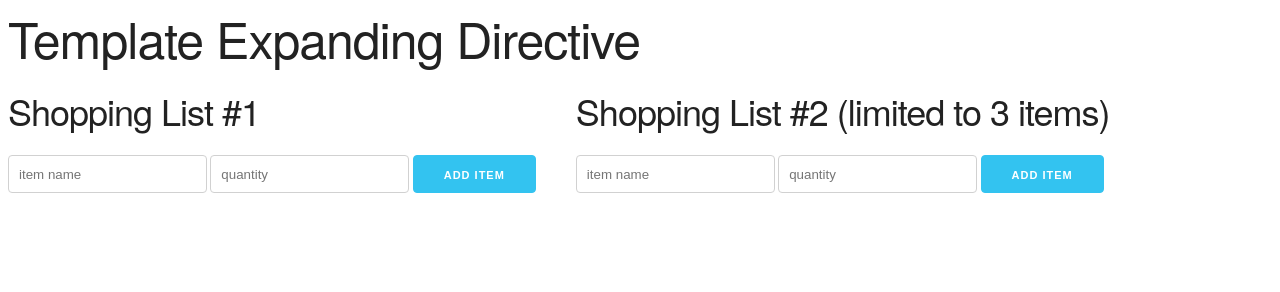
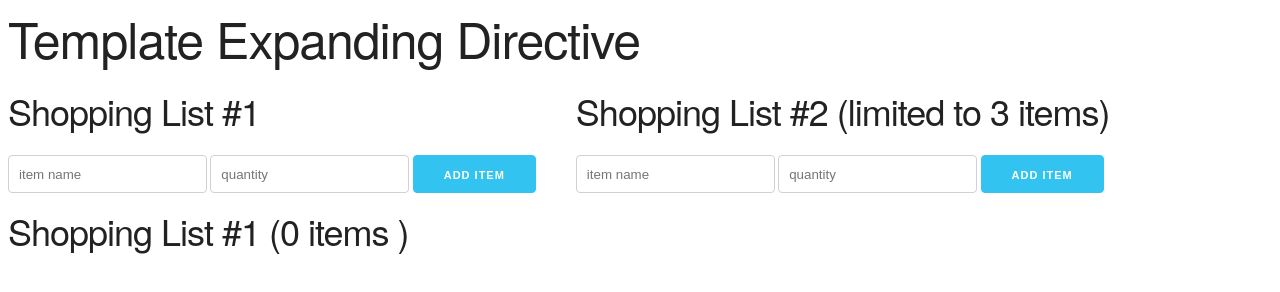
Before and after one commit to yahmed-mohammad/AngularJsProjects, a plain HTML site: page 10_ShoppingListWithIsolateScope/index.html in a window 1280 px wide. Drawn offline with nearby package versions, Linux system fonts and the light colour scheme.

Commit message:
Added title using scope isolate in directives

```diff
--- a/10_ShoppingListWithIsolateScope/app.js
+++ b/10_ShoppingListWithIsolateScope/app.js
@@ -12,7 +12,8 @@
     var ddo = {
       templateUrl: 'shoppingList.html',
       scope: {
-        list: '=myList'
+        list: '=myList',
+        title: '@title'
       }
     };
 
--- a/10_ShoppingListWithIsolateScope/index.html
+++ b/10_ShoppingListWithIsolateScope/index.html
@@ -16,7 +16,7 @@
       <input type="text" ng-model="list1.itemQuantity" placeholder="quantity">
       <button class="button-primary" ng-click="list1.addItem();">Add Item</button>
 
-      <shopping-list my-list="list1"></shopping-list>
+      <shopping-list my-list="list1" title="list1.title"></shopping-list>
       <div ng-if="list1.errorMessage" class="error">Error: {{list1.errorMessage}}</div>
     </div>
 
--- a/10_ShoppingListWithIsolateScope/shoppingList.html
+++ b/10_ShoppingListWithIsolateScope/shoppingList.html
@@ -1,3 +1,4 @@
+<h3>{{list.title}}</h3>
 <ol>
   <li ng-repeat="item in list.items">
     {{ item.quantity }} of {{ item.name }}
```
